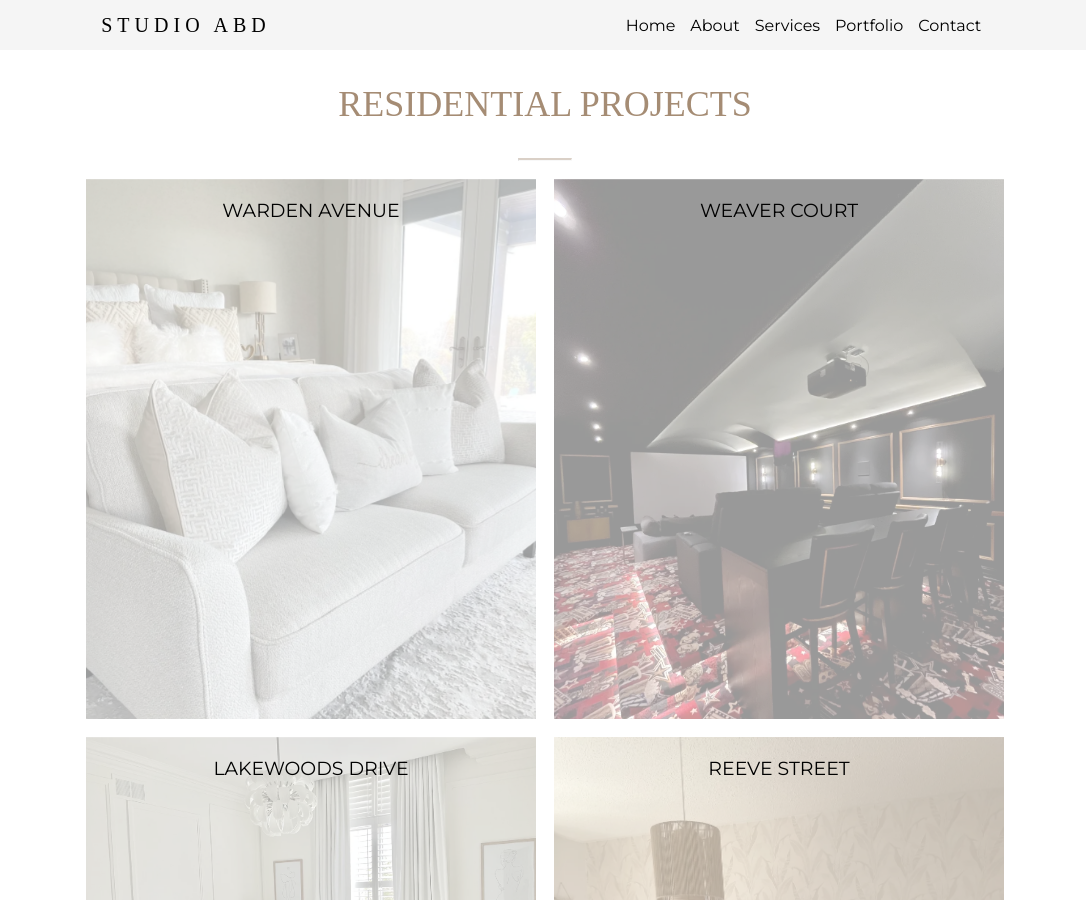
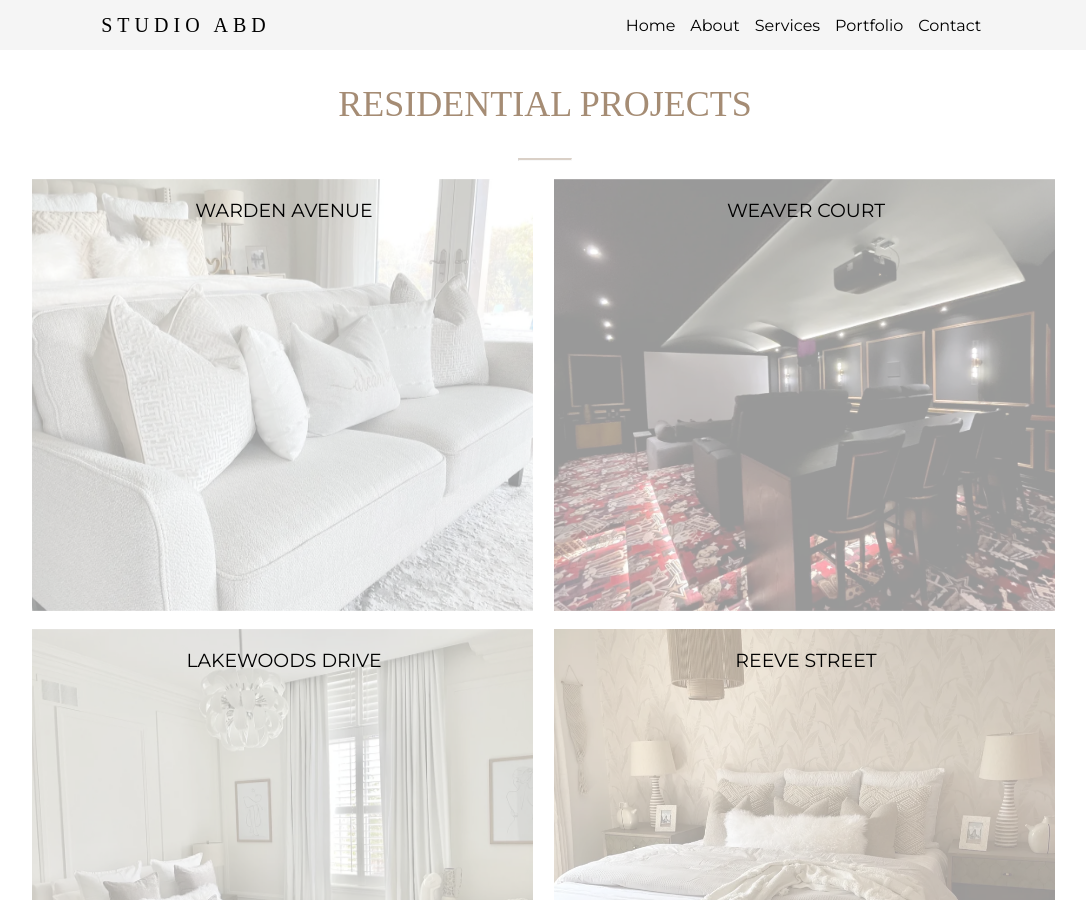
Before and after one commit to justinpickering/studioabd.ca, a Jekyll site: the page built from portfolio.html, in a window 1280 px wide and 900 px high. Shown: the whole window, without its empty margins (95-1181 px from the left). Built offline with Jekyll 4.4.1, drawn with Linux system fonts in a browser that asks for light colours; nearby versions of some CDN libraries; some web fonts are replaced.

Commit message:
update portfolio main page, add object-fit

```diff
--- a/css/portfolio-styles.css
+++ b/css/portfolio-styles.css
@@ -29,11 +29,12 @@
     width: calc(100% + 20px);
     -webkit-transition: opacity 0.35s, -webkit-transform 0.35s;
     transition: opacity 0.35s, transform 0.35s;
-    -webkit-transform: translate3d(-10px,0,0);
-    transform: translate3d(-10px,0,0);
+    -webkit-transform: translate3d(-3px,0,0);
+    transform: translate3d(-3px,0,0);
     -webkit-backface-visibility: hidden;
     backface-visibility: hidden;
     opacity: 40%;
+
 
   }
 
--- a/css/styles.css
+++ b/css/styles.css
@@ -57,6 +57,14 @@ a:hover {
 
 }
 
+
+.intro-section img {
+
+    width: 100%;
+    height: 43rem;
+    object-fit: cover;
+}
+
 /* intro animation text */
 @keyframes scale {
     100% {
@@ -99,12 +107,6 @@ a:hover {
 }
 
 
-.intro-section img {
-
-    width: 100%;
-    height: 43rem;
-    object-fit: cover;
-}
 
 
 /* info section */
@@ -804,7 +806,7 @@ hr.solid-line {
     align-items: center;
     justify-content: center;
     text-align: center;
-    padding: 0 2rem 1rem 2rem;
+    padding: 0 2.5rem 2rem 2.5rem;
 
 }
 
@@ -815,23 +817,31 @@ hr.solid-line {
     justify-content: center;
 
     margin-top: 1rem;
-    max-width: 60rem;
+    max-width: 65rem;
 }
 
 .portfolio-image {
-    max-width: 25rem;
+    max-width: 28rem;
     width: 100%;
-    height: 30rem;
+    height: 24rem;
 }
 
-.yes {
+.hovereffect img {
+
+    width: 100%;
+    height: 100%;
+    max-height: 24rem;
+    object-fit:cover;
+}
+
+/* .yes {
     object-fit: fill;
 }
 
 
 .prototypical .portfolio-image {
     height: 100%;
-}
+} */
 
 .portfolio-a-tag {
     cursor: pointer;
```
Also changed, not shown: 1 other file.
